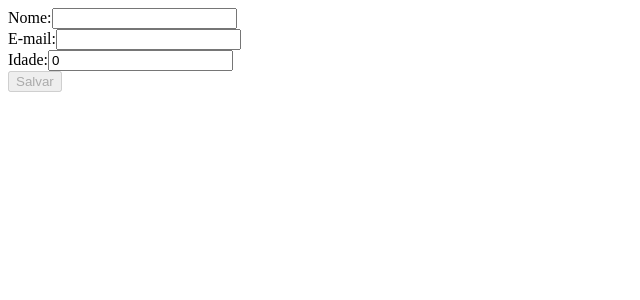
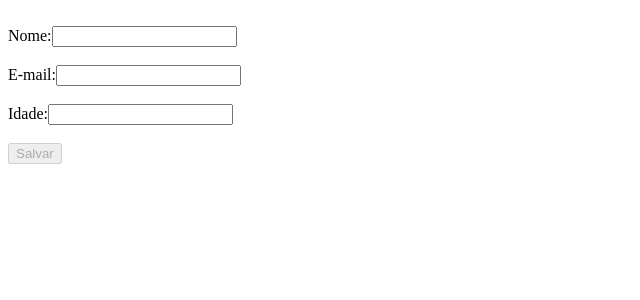
Before and after one commit to RenanBezerra/treinamento-angular-introducao, an Angular app: page /contas in a window 1280 px wide. Shown: the top 300 px of the page, without its empty margins (0-640 px from the left). Built offline with nearby package versions, Linux system fonts and the light colour scheme.

Commit message:
3.2
Entendendo o reactive-forms e a validção do formulario

```diff
--- a/src/app/app.component.html
+++ b/src/app/app.component.html
@@ -24,6 +24,6 @@
 <br><br>
 <router-outlet></router-outlet> -->
 
-<app-template-driven></app-template-driven>
+<!-- <app-template-driven></app-template-driven> -->
 
-<!-- <app-reactive-forms></app-reactive-forms> -->
+<app-reactive-forms></app-reactive-forms>
--- a/src/app/formularios/reactive-forms/reactive-forms.component.html
+++ b/src/app/formularios/reactive-forms/reactive-forms.component.html
@@ -1 +1,38 @@
-<p>reactive-forms works!</p>
+<form [formGroup]="form" (ngSubmit)="salvar()">
+    <br>
+    <div>
+        <label for="nome">Nome:</label>
+        <input type="text" name="nome" formControlName="nomeDoUsuario" required>
+        <span *ngIf="form.get('nomeDoUsuario').touched && form.get('nomeDoUsuario').errors?.minlength">Nome precisa de
+            ter 3 letras
+        </span>
+
+        <span *ngIf="form.get('nomeDoUsuario').touched && form.get('nomeDoUsuario').errors?.required">Informação
+            obrigatória
+        </span>
+    </div>
+    <br>
+    <div>
+        <label for="email">E-mail:</label>
+        <input type="text" name="email" formControlName="email" required>
+        <span *ngIf="form.get('email').touched && form.get('email').errors?.email"> Email no formato inválido
+        </span>
+        <span *ngIf="form.get('email').touched && form.get('email').errors?.required">Informação
+            obrigatória
+        </span>
+    </div>
+    <br>
+    <div>
+        <label for="idade">Idade:</label>
+        <input type="number" name="idade" formControlName="idade" required>
+        <span *ngIf="form.get('idade').touched && form.get('idade').errors?.min"> Idade tem que ser maior que 0
+        </span>
+        <span *ngIf="form.get('idade').touched && form.get('idade').errors?.required">Informação
+            obrigatória
+        </span>
+    </div>
+    <br>
+    <div>
+        <button type="submit" [disabled]="form.invalid">Salvar</button>
+    </div>
+</form>
--- a/src/app/formularios/reactive-forms/reactive-forms.component.ts
+++ b/src/app/formularios/reactive-forms/reactive-forms.component.ts
@@ -1,4 +1,5 @@
 import { Component, OnInit } from '@angular/core';
+import { FormBuilder, FormGroup, Validators } from '@angular/forms';
 
 @Component({
   selector: 'app-reactive-forms',
@@ -7,9 +8,23 @@ import { Component, OnInit } from '@angular/core';
 })
 export class ReactiveFormsComponent implements OnInit {
 
-  constructor() { }
+  form: FormGroup;
+
+  constructor(private formBuilder: FormBuilder) { }
 
   ngOnInit(): void {
+    this.form = this.formBuilder.group({
+      nomeDoUsuario: ['', [Validators.required, Validators.minLength(3)]],
+      email: ['', [Validators.required, Validators.email]],
+      idade: ['', [Validators.required, Validators.min(0)]],
+    });
+  }
+
+  salvar(){
+    console.log(this.form)
+    if (this.form.valid){
+
+    }
   }
 
 }
```
